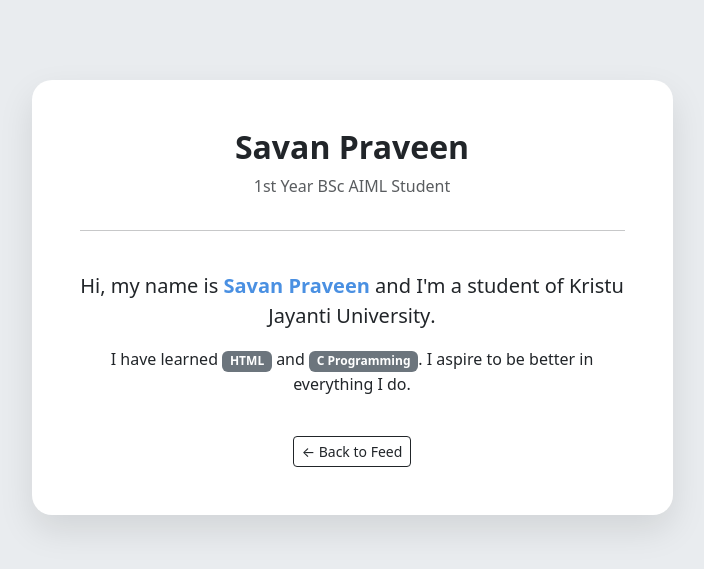
After one commit to jawan1234/my_web_app, a Flask app: page /about in a window 1280 px wide. The commit adds this page. Shown: the top 569 px of the page, without its empty margins (288-992 px from the left). Run offline with Flask 3, Linux system fonts and the light colour scheme.

Commit message:
Fixed CSS syntax and spelling

```diff
--- a/app.py
+++ b/app.py
@@ -5,21 +5,22 @@ from datetime import datetime
 
 app = Flask(__name__)
 
-# Replace the string below with your actual MongoDB Connection String
-# For security on Vercel, we use an Environment Variable
+# Replace with your actual string or set it in Vercel Environment Variables
 MONGO_URI = os.getenv("MONGO_URI", "mongodb+srv://user:pass@cluster.mongodb.net/test")
 client = MongoClient(MONGO_URI)
 db = client.my_database
 
 @app.route('/')
 def index():
-    # Pull all messages from the database
     messages = db.messages.find().sort("timestamp", -1)
     return render_template('index.html', messages=messages)
 
+@app.route('/about')
+def about():
+    return render_template('about.html')
+
 @app.route('/send', methods=['POST'])
 def send():
-    # Get the text from the form in our HTML
     user_text = request.form.get('content')
     if user_text:
         db.messages.insert_one({
@@ -27,3 +28,6 @@ def send():
             "timestamp": datetime.now()
         })
     return redirect(url_for('index'))
+
+if __name__ == '__main__':
+    app.run(debug=True)
--- /dev/null
+++ b/templates/about.html
@@ -0,0 +1,46 @@
+<!DOCTYPE html>
+<html lang="en">
+<head>
+    <meta charset="UTF-8">
+    <meta name="viewport" content="width=device-width, initial-scale=1.0">
+    <title>About Savan</title>
+    <link href="https://cdn.jsdelivr.net/npm/bootstrap@5.3.0/dist/css/bootstrap.min.css" rel="stylesheet">
+    <style>
+        body { background-color: #e9ecef; padding-top: 80px; }
+        /* Line 8 & 9 Fixed: Clean spacing and correct box-shadow syntax */
+        .profile-card {
+            border: none;
+            border-radius: 20px;
+            box-shadow: 0 15px 35px rgba(0,0,0,0.1);
+            background: white;
+        }
+        /* Line 10 Fixed: Correct font-weight property */
+        .highlight { color: #4a90e2; font-weight: bold; }
+    </style>
+</head>
+<body>
+    <div class="container">
+        <div class="row justify-content-center">
+            <div class="col-md-7">
+                <div class="card profile-card p-5 text-center">
+                    <h2 class="fw-bold">Savan Praveen</h2>
+                    <p class="text-muted">1st Year BSc AIML Student</p>
+                    <hr>
+                    <p class="lead mt-4">
+                        Hi, my name is <span class="highlight">Savan Praveen</span> and I'm a student of
+                        <strong>Kristu Jayanti University</strong>.
+                    </p>
+                    <p>
+                        I have learned <span class="badge bg-secondary">HTML</span> and
+                        <span class="badge bg-secondary">C Programming</span>.
+                        I aspire to be better in everything I do.
+                    </p>
+                    <div class="mt-4">
+                        <a href="/" class="btn btn-outline-dark btn-sm">← Back to Feed</a>
+                    </div>
+                </div>
+            </div>
+        </div>
+    </div>
+</body>
+</html>
```
Also changed, not shown: templates/index.html (+21 -13 lines), vercel.json.
